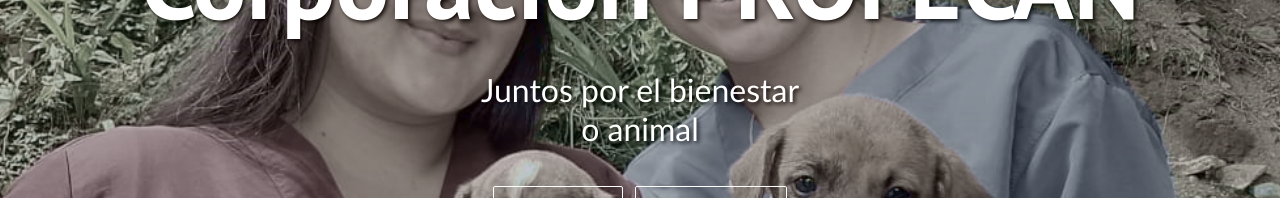
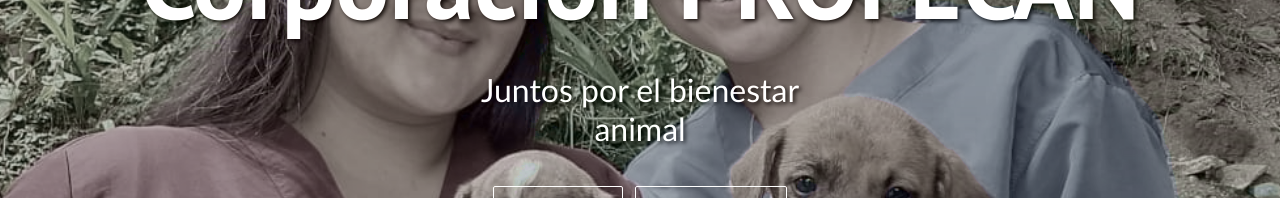
Before and after one commit to edisonorozco/profecan, a React (Create React App) app: page / in a window 1280 px wide. Shown: the part 350-548 px from the top of the page. Built offline with nearby package versions, Linux system fonts and the light colour scheme.

Commit message:
se corrige texto home page

```diff
--- a/src/components/herosection/HeroSection.js
+++ b/src/components/herosection/HeroSection.js
@@ -8,7 +8,7 @@
     <div className='hero-container'>
       {/*<video src='/videos/video-1.mp4' autoPlay loop muted />*/}
       <h1>Corporación PROFECAN</h1>
-      <p>Juntos por el bienestar <br />o animal </p>
+      <p>Juntos por el bienestar <br />animal </p>
       <div className='hero-btns'>
         <Button
           className='btns'
```
